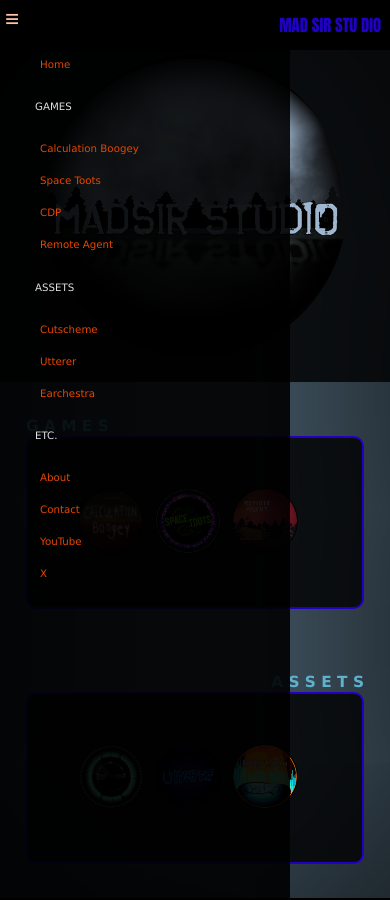
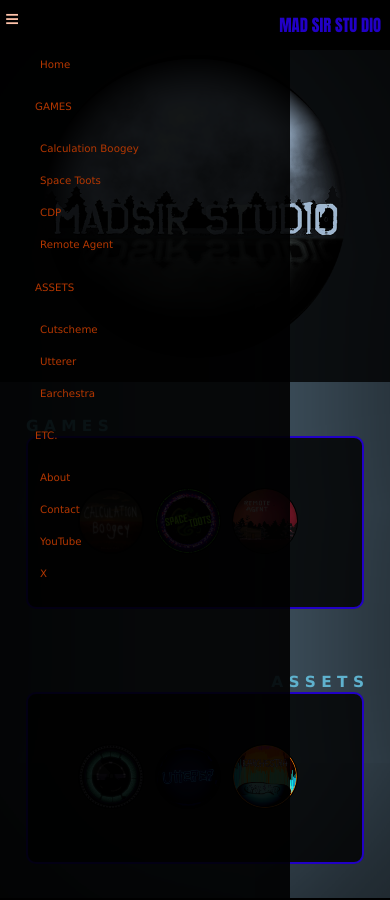
Before and after one commit to Madsir/madsirstudio.github.io, a Jekyll site: the page built from index.html, in a window 390 px wide and 900 px high. Built offline with Jekyll 4.4.1, drawn with Linux system fonts in a browser that asks for light colours.

Commit message:
Update default.html

```diff
--- a/_layouts/default.html
+++ b/_layouts/default.html
@@ -33,7 +33,7 @@
   margin-bottom: 1%;
   margin-left: auto;
   margin-right: 1.1%;
-  color: #e64600;
+  color: #b43700;
   align-self: center;
   padding: 1px 9px;
 }
@@ -134,6 +134,7 @@
 .dropdown-content p{
   font-size: 0.8em;
   padding:10px 15px;
+	color: #b43700;
 }
 .rightTitle{
   font-size: 1.3em;
@@ -143,7 +144,7 @@
 }
 .dropdown-content li a {
 font-size: 1em;
-color:#e64600;
+color: #b43700;
 }
 }
 .dropdown-content {
```
